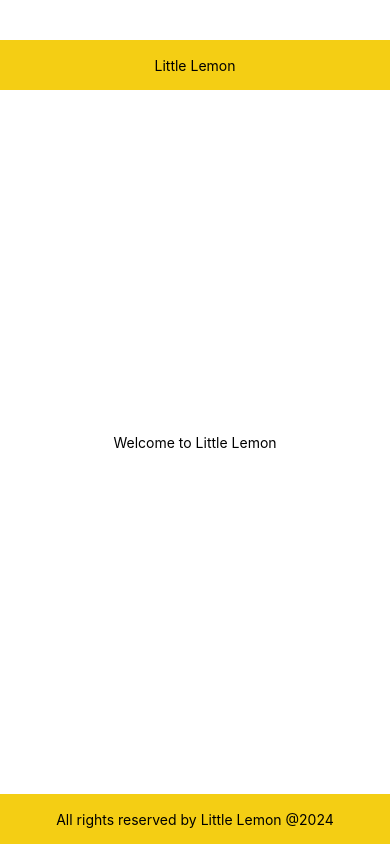
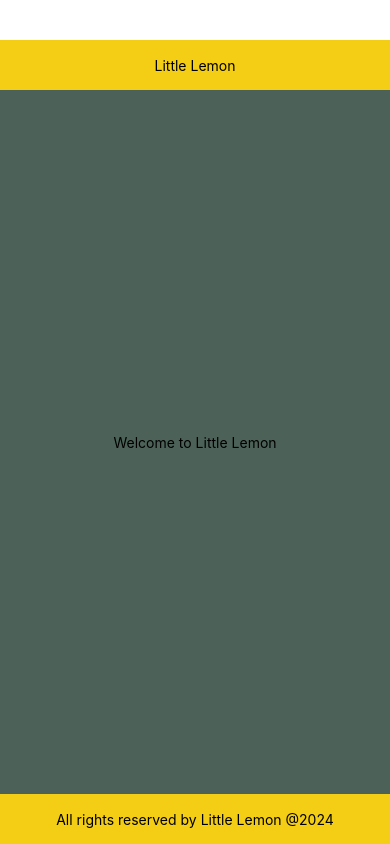
Before and after one commit to ravraw/meta_react_native, a React Native app: screen / in a window 390 px wide. Built offline with nearby package versions, Linux system fonts and the light colour scheme.

Commit message:
Updated styles

```diff
--- a/App.js
+++ b/App.js
@@ -18,10 +18,10 @@ const App = () => {
 const styles = StyleSheet.create({
   container: {
     flex: 1,
-    backgroundColor: "#FFF",
     alignItems: "center",
     justifyContent: "space-between",
     marginTop: 40,
+    backgroundColor: "#4c6258",
   },
 });
 
```
